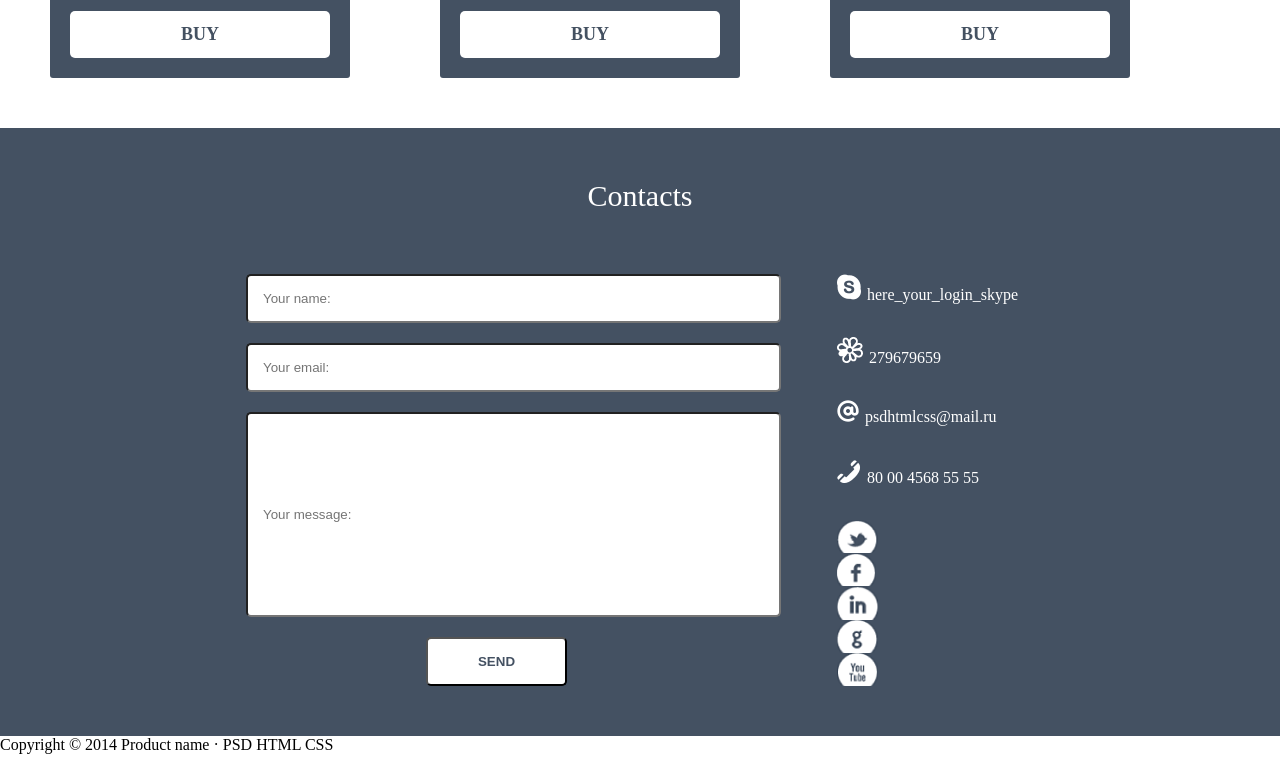
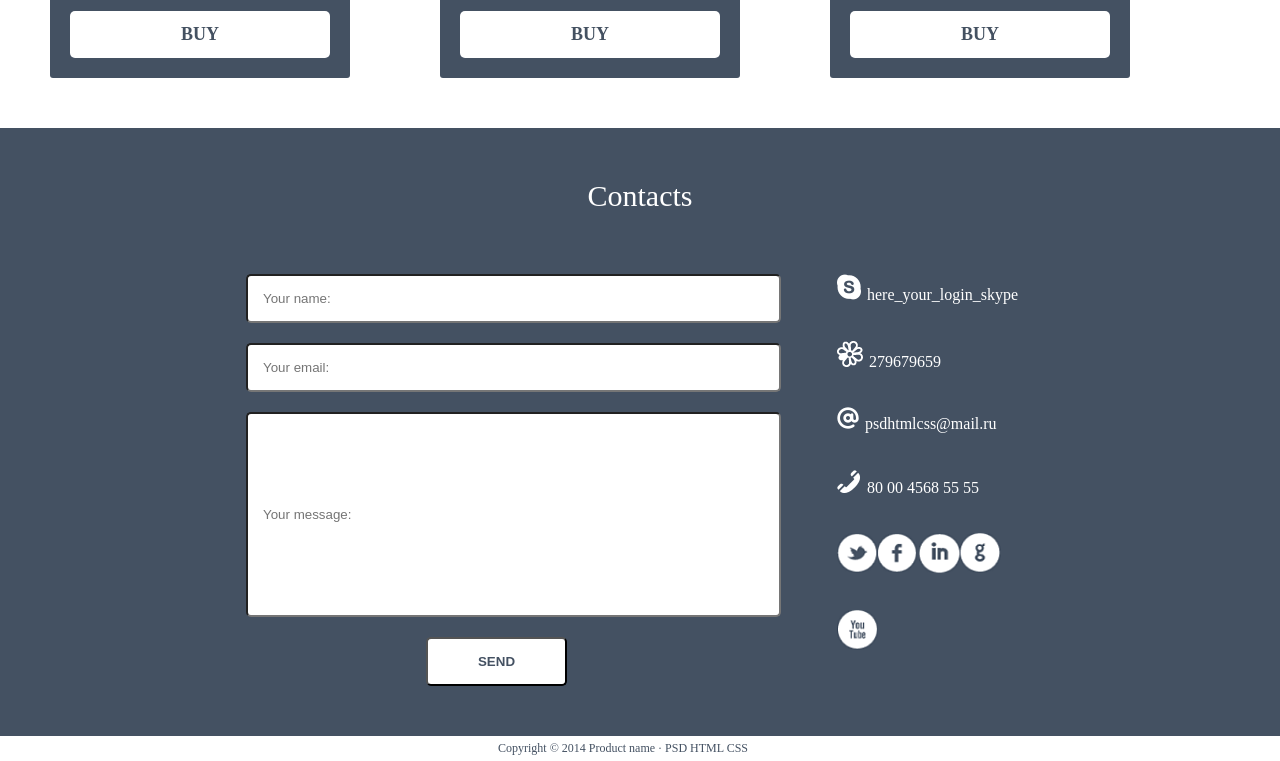
Before and after one commit to Evgeniya2709/First-progect, a plain HTML site: page index.html in a window 1280 px wide. Shown: the part 2922-3683 px from the top of the page. Drawn offline with Linux system fonts and the light colour scheme.

Commit message:
подбила отдел контактов и footer

```diff
--- a/css/style.css
+++ b/css/style.css
@@ -369,11 +369,11 @@ form {
     border-radius: 5px;
 }
 
-body > div > main > footer > form > input[type="text"]:nth-child(3) {
+body > div > main > div > form > input[type="text"]:nth-child(3) {
     height: 171px;
 }
 
-body > div > main > footer > form > input[type="submit"]:nth-child(4) {
+body > div > main > div > form > input[type="submit"]:nth-child(4) {
     width: 141px;
     font-weight: 600; /* Жирное начертание */
     text-transform: uppercase;
@@ -381,13 +381,14 @@ body > div > main > footer > form > input[type="submit"]:nth-child(4) {
     background: #FFFFFF;
 }
 
-body > div > footer > form > input[type="submit"]:nth-child(4):hover {
-    background: rgb(172, 178, 179);
+body > div > main > div > form > input[type="submit"]:nth-child(4):hover {
+    color: #ffffff;
+    background-color: #445161;
 }
 
 .mess {
     width: 25%;
-    display: grid;
+    display: flex;
     flex-wrap: wrap;
     font-size: 16px;
     color: #ffffff;
@@ -413,9 +414,13 @@ body > div > footer > form > input[type="submit"]:nth-child(4):hover {
     margin: 0 6px 0 0;
 }
 
+.tel {
+    padding: 0 15px 0 0;
+}
+
 .mess a {
-    float: left;
-    text-decoration: none; /* Убираем подчёркивание */
+    width: 41px;
+    height: 40px;
 }
 
 .mess1 {
@@ -437,3 +442,10 @@ body > div > footer > form > input[type="submit"]:nth-child(4):hover {
 .mess5 {
     background: url(../img/mess5.png) no-repeat;
 }
+
+footer {
+    padding: 5px 498px;
+    color:#445162;
+    font-size: 12px;
+    font-weight: 500;
+}
--- a/index.html
+++ b/index.html
@@ -154,7 +154,7 @@
         </div>
     </section>
 
-    <footer class="contacts">
+    <div class="contacts">
       <span class="ht">Contacts</span>
       <form action="">
         <input type="text" placeholder="Your name:">
@@ -173,9 +173,9 @@
         <a class="mess4" href="#"></a>
         <a class="mess5" href="#"></a>
       </div>
-    </footer>
-  </main>
+      </div>
   </div>
       <footer>Copyright &copy; 2014 Product name · PSD HTML CSS</footer>
+  </main>
 </body>
 </html>
```
